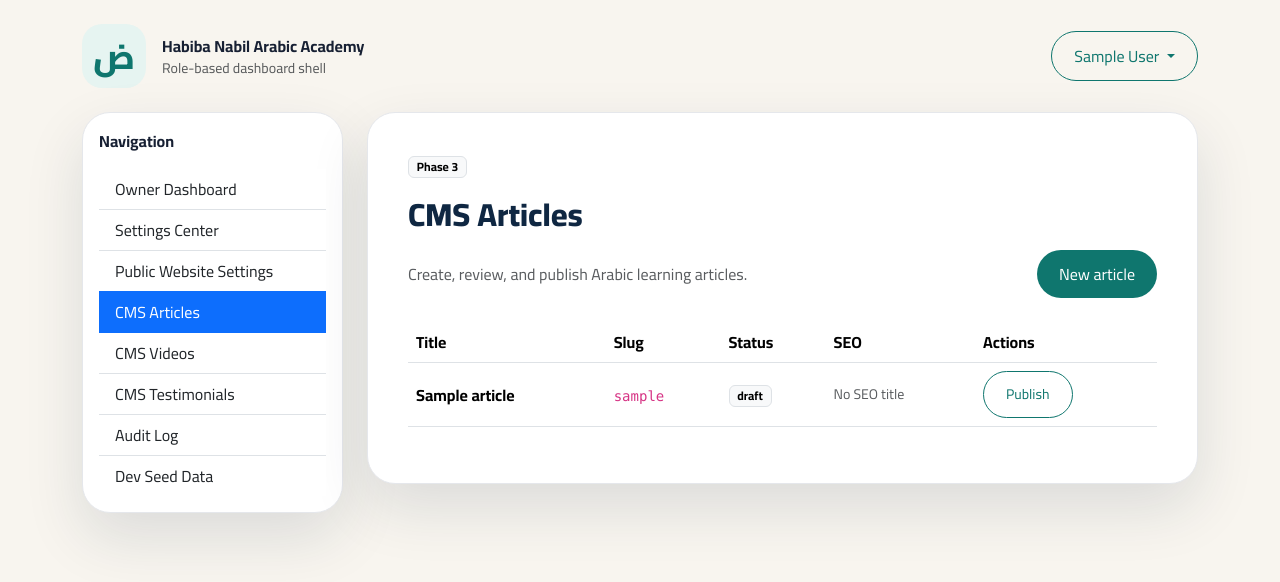
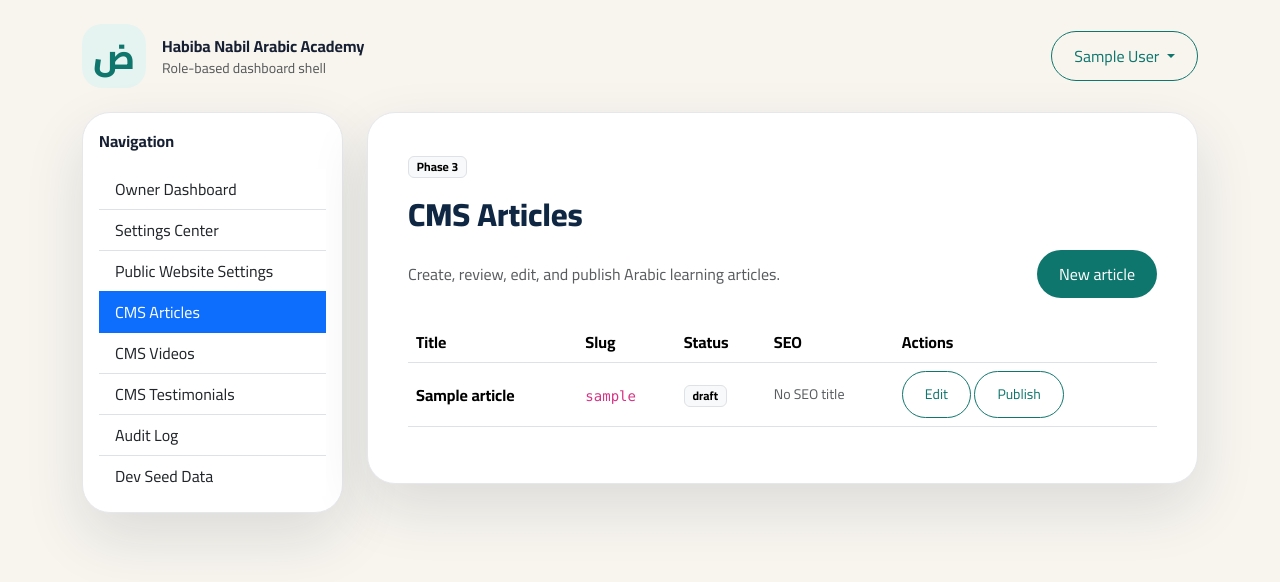
Before and after one commit to abdulrahmanal-saeed/classlink, a PHP site: page /owner/cms/articles in a window 1280 px wide. Shown: the top 582 px of the page. Run offline with PHP 8.4, Linux system fonts and the light colour scheme; the visitor is signed in with stand-in values (Sample User, id 1); tables that the repository leaves empty hold one stand-in row (values such as "Sample post").

Commit message:
Phase 3: add article edit link to CMS list

```diff
--- a/web/public/owner/cms/articles/index.php
+++ b/web/public/owner/cms/articles/index.php
@@ -3,7 +3,7 @@
  * /owner/cms/articles
  *
  * Owner-only article manager. Phase 3 keeps this simple: list articles,
- * publish/unpublish, and link to the create page.
+ * edit, publish/unpublish, and link to the create page.
  */
 
 require_once __DIR__ . '/../../../../../backend/php/core/Auth.php';
@@ -35,7 +35,7 @@ $articles = db()->query('SELECT * FROM articles ORDER BY id DESC LIMIT 100')->fe
 ob_start();
 ?>
 <div class="d-flex justify-content-between align-items-center gap-3 flex-wrap mb-4">
-  <p class="text-muted mb-0">Create, review, and publish Arabic learning articles.</p>
+  <p class="text-muted mb-0">Create, review, edit, and publish Arabic learning articles.</p>
   <a class="btn btn-brand" href="/owner/cms/articles/new">New article</a>
 </div>
 
@@ -55,6 +55,7 @@ ob_start();
             <td><span class="badge text-bg-light border"><?= htmlspecialchars($article['status'], ENT_QUOTES, 'UTF-8') ?></span></td>
             <td class="small text-muted"><?= htmlspecialchars($article['seo_title'] ?? 'No SEO title', ENT_QUOTES, 'UTF-8') ?></td>
             <td>
+              <a class="btn btn-sm btn-outline-brand" href="/owner/cms/articles/edit?id=<?= (int) $article['id'] ?>">Edit</a>
               <form method="post" class="d-inline">
                 <input type="hidden" name="article_id" value="<?= (int) $article['id'] ?>">
                 <input type="hidden" name="action" value="<?= $article['status'] === 'published' ? 'draft' : 'publish' ?>">
```
